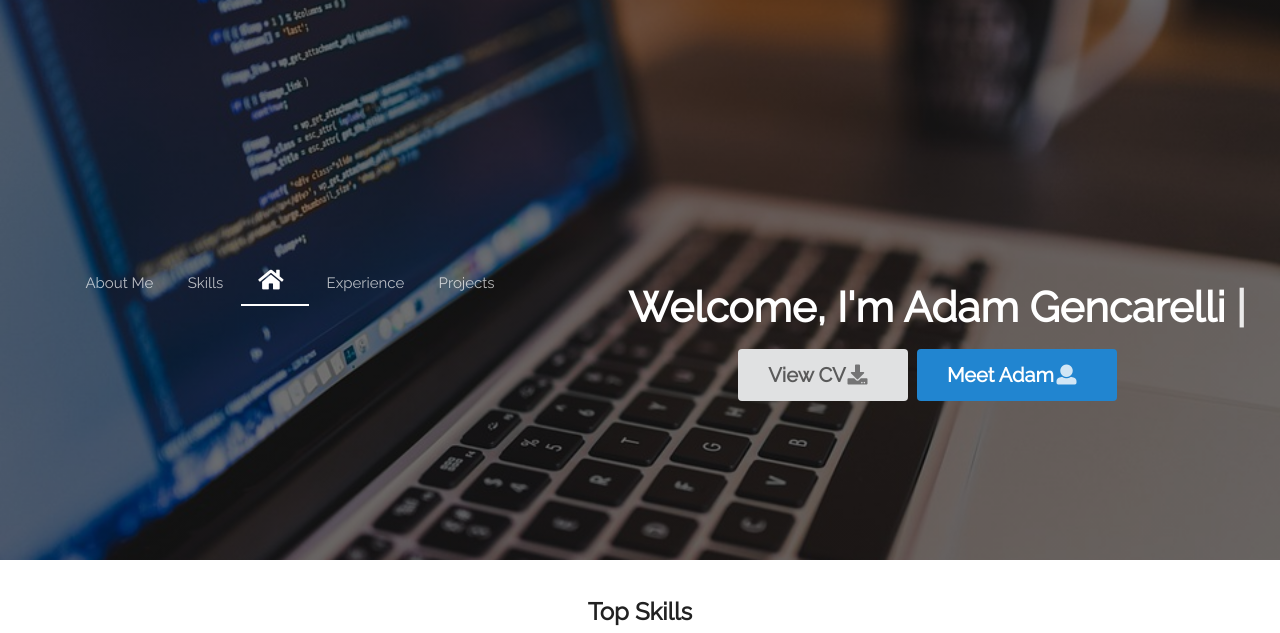
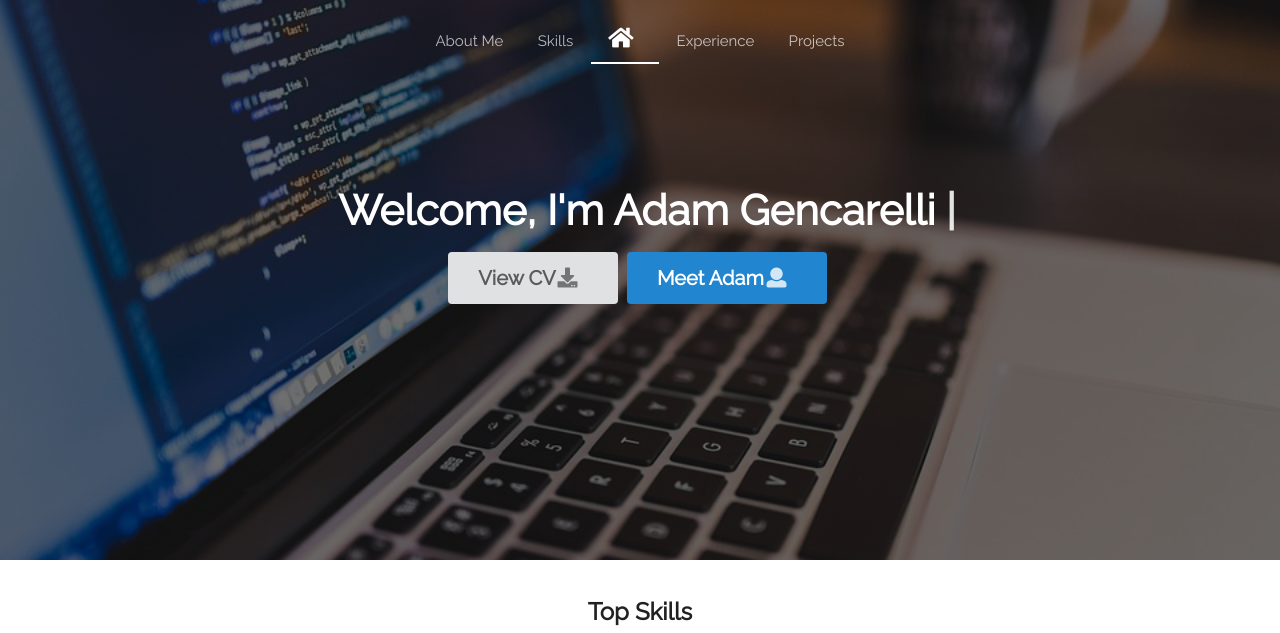
Before and after one commit to agencare89/website, a website: page views/index.html in a window 1280 px wide. Shown: the top 633 px of the page. Drawn offline with nearby package versions, Linux system fonts and the light colour scheme; some icons are missing.

Commit message:
more css fixes

```diff
--- a/public/css/style.css
+++ b/public/css/style.css
@@ -23,9 +23,6 @@
     background-size: cover;
     height: 70vh !important;
 
-    display: flex !important;
-    align-items: center !important;
-    justify-content: center !important;
 }
 
 #main-nav {
```
